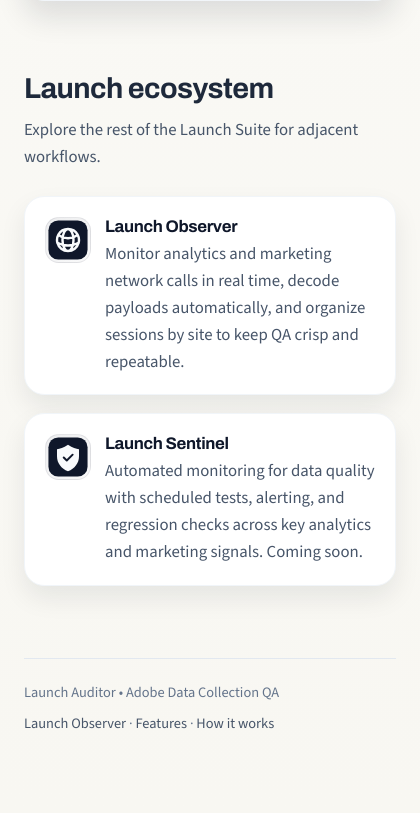
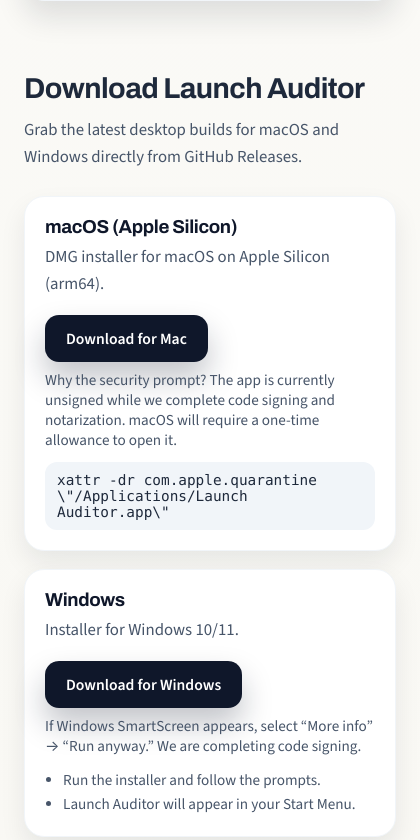
Before and after one commit to dhairya-gabhawala/launch-auditor, an Electron app: page docs/index.html in a window 420 px wide. Shown: the part 3657-4497 px from the top of the page. Before the commit the page ends 4470 px from the top, so only its background shows below. Drawn offline with nearby package versions, Linux system fonts and the light colour scheme.

Commit message:
Github Pages update

```diff
--- a/docs/index.html
+++ b/docs/index.html
@@ -400,6 +400,50 @@
       margin: 0;
     }
 
+    .download-grid {
+      margin-top: 26px;
+      display: grid;
+      grid-template-columns: repeat(auto-fit, minmax(240px, 1fr));
+      gap: 18px;
+    }
+
+    .download-card {
+      background: white;
+      border-radius: 20px;
+      padding: 20px;
+      border: 1px solid var(--slate-100);
+      box-shadow: 0 12px 26px rgba(15, 23, 42, 0.08);
+    }
+
+    .download-card h3 {
+      margin-bottom: 6px;
+    }
+
+    .download-note {
+      font-size: 0.95rem;
+      color: var(--slate-600);
+      margin-top: 8px;
+    }
+
+    .download-command {
+      margin-top: 12px;
+      background: var(--slate-100);
+      border-radius: 12px;
+      padding: 10px 12px;
+      font-family: ui-monospace, SFMono-Regular, Menlo, Monaco, Consolas, "Liberation Mono", monospace;
+      font-size: 0.9rem;
+      color: var(--slate-800);
+      overflow-x: auto;
+    }
+
+    .download-steps {
+      margin: 12px 0 0 0;
+      padding-left: 18px;
+      color: var(--slate-600);
+      font-size: 0.95rem;
+      line-height: 1.6;
+    }
+
     .footer {
       margin-top: 72px;
       border-top: 1px solid var(--slate-200);
@@ -546,6 +590,34 @@
     </section>
 
     <section class="section">
+      <h2 class="section-title">Download Launch Auditor</h2>
+      <p class="section-sub">Grab the latest desktop builds for macOS and Windows directly from GitHub Releases.</p>
+      <div class="download-grid">
+        <div class="download-card">
+          <h3>macOS (Apple Silicon)</h3>
+          <p>DMG installer for macOS on Apple Silicon (arm64).</p>
+          <div class="hero-actions">
+            <a class="button primary" href="https://github.com/dhairya-gabhawala/launch-auditor/releases/latest/download/Launch-Auditor-1.0.0-arm64.dmg">Download for Mac</a>
+          </div>
+          <div class="download-note">Why the security prompt? The app is currently unsigned while we complete code signing and notarization. macOS will require a one-time allowance to open it.</div>
+          <div class="download-command">xattr -dr com.apple.quarantine \"/Applications/Launch Auditor.app\"</div>
+        </div>
+        <div class="download-card">
+          <h3>Windows</h3>
+          <p>Installer for Windows 10/11.</p>
+          <div class="hero-actions">
+            <a class="button primary" href="https://github.com/dhairya-gabhawala/launch-auditor/releases/latest/download/Launch-Auditor-Setup-1.0.0.exe">Download for Windows</a>
+          </div>
+          <div class="download-note">If Windows SmartScreen appears, select “More info” → “Run anyway.” We are completing code signing.</div>
+          <ul class="download-steps">
+            <li>Run the installer and follow the prompts.</li>
+            <li>Launch Auditor will appear in your Start Menu.</li>
+          </ul>
+        </div>
+      </div>
+    </section>
+
+    <section class="section">
       <h2 class="section-title">Launch ecosystem</h2>
       <p class="section-sub">Explore the rest of the Launch Suite for adjacent workflows.</p>
       <div class="tools-grid">
```
